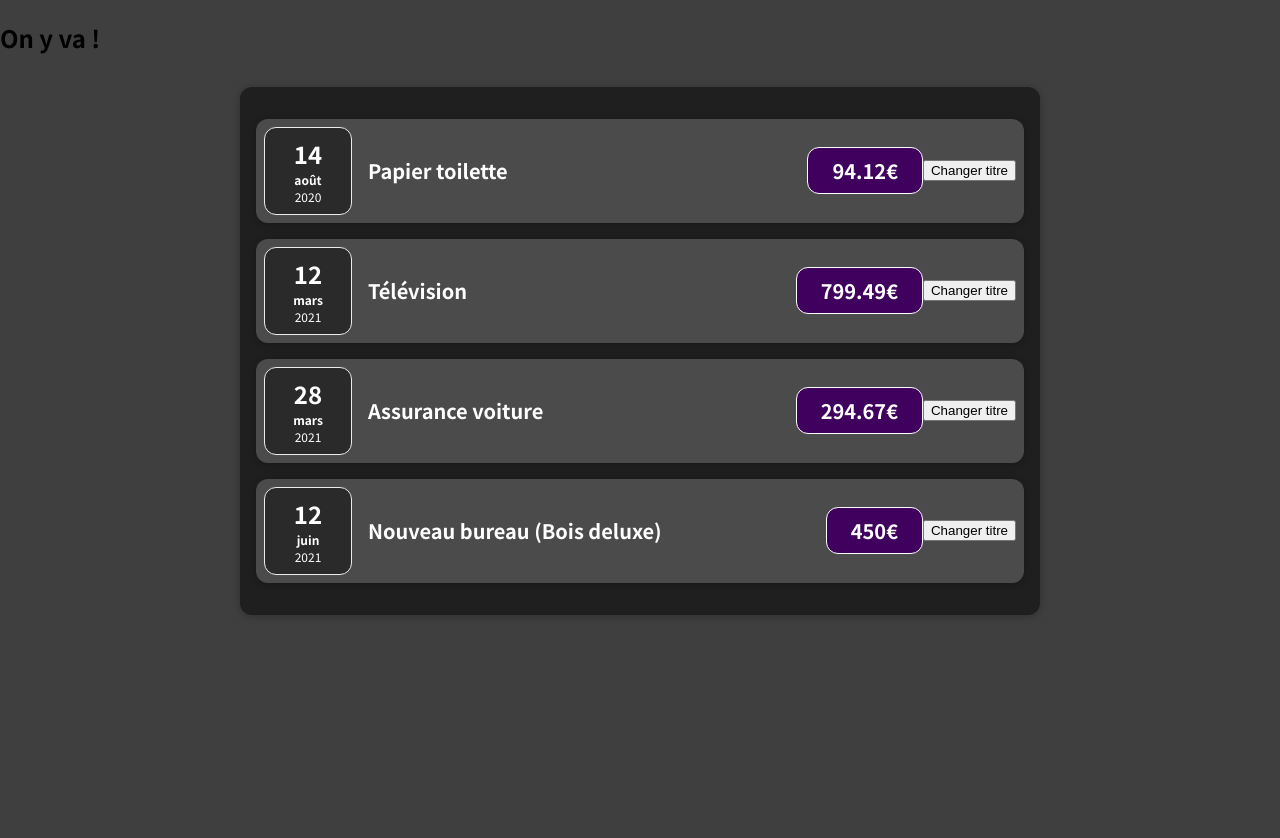
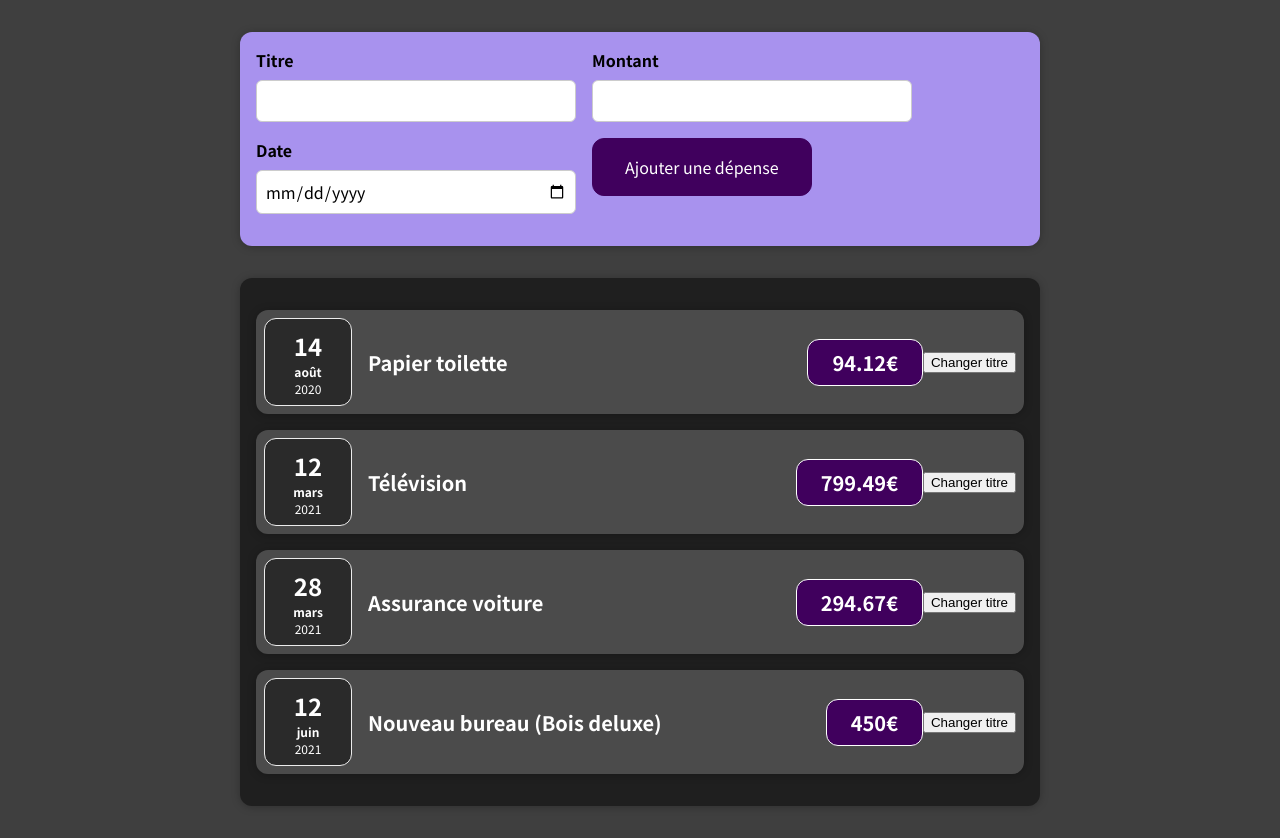
Before and after one commit to Eric-ciccotti/expense-app, a React (Create React App) app: page / in a window 1280 px wide. Before the commit the page ends 800 px from the top, so only its background shows below. Built offline with nearby package versions, Linux system fonts and the light colour scheme.

Commit message:
add - differents use case de useState et creation d'un formulaire

```diff
--- a/src/App.js
+++ b/src/App.js
@@ -1,5 +1,6 @@
 import React from "react";
 import Depenses from "./components/Depenses/Depenses";
+import NouvelleDepense from "./components/NouvelleDepense/NouvelleDepense";
 
 const App = () => {
   const depenses = [
@@ -38,10 +39,10 @@
 
   return (
     <div>
-      <h2>On y va !</h2>
+      <NouvelleDepense />
       <Depenses items={depenses} />
     </div>
   );
-}
+};
 
 export default App;
--- a/src/components/NouvelleDepense/DepenseForm.css
+++ b/src/components/NouvelleDepense/DepenseForm.css
@@ -0,0 +1,26 @@
+.new-expense__controls {
+  display: flex;
+  flex-wrap: wrap;
+  gap: 1rem;
+  margin-bottom: 1rem;
+  text-align: left;
+}
+
+.new-expense__control label {
+  font-weight: bold;
+  margin-bottom: 0.5rem;
+  display: block;
+}
+
+.new-expense__control input {
+  font: inherit;
+  padding: 0.5rem;
+  border-radius: 6px;
+  border: 1px solid #ccc;
+  width: 20rem;
+  max-width: 100%;
+}
+
+.new-expense__actions {
+  text-align: right;
+}
--- a/src/components/NouvelleDepense/DepenseForm.js
+++ b/src/components/NouvelleDepense/DepenseForm.js
@@ -0,0 +1,71 @@
+import React, { useState } from "react";
+import "./DepenseForm.css";
+
+const DepenseForm = () => {
+  const [enteredTitre, setEnteredTitre] = useState("");
+  const [enteredMontant, setEnteredMontant] = useState("");
+  const [enteredDate, setEnteredDate] = useState("");
+  // const [userInput, setUserInput] = useState({
+  //     enteredTitre: '',
+  //     enteredMontant: '',
+  //     enteredDate: ''
+  // })
+
+  const titreChangeHandler = (event) => {
+    setEnteredTitre(event.target.value);
+    // setUserInput({
+    //     ...userInput,
+    //     enteredTitre: event.target.value
+    // })
+    // setUserInput((prevState) => {
+    //     return { ...prevState, enteredTitre: event.target.value}
+    // })
+  };
+
+  const montantChangeHandler = (event) => setEnteredMontant(event.target.value);
+  const dateChangeHandler = (event) => setEnteredDate(event.target.value);
+
+  const submitHandler = (event) => {
+    event.preventDefault();
+    const depenseData = {
+      titre: enteredTitre,
+      montant: enteredMontant,
+      date: new Date(enteredDate),
+    };
+    console.log(depenseData);
+  };
+
+  return (
+    <form onSubmit={submitHandler}>
+      <div className="new-expense__controls">
+        <div className="new-expense__control">
+          <label>Titre</label>
+          <input type="text" onChange={titreChangeHandler} />
+        </div>
+        <div className="new-expense__control">
+          <label>Montant</label>
+          <input
+            type="number"
+            min="0.01"
+            step="0.01"
+            onChange={montantChangeHandler}
+          />
+        </div>
+        <div className="new-expense__control">
+          <label>Date</label>
+          <input
+            type="date"
+            min="2019-01-01"
+            step="2022-12-31"
+            onChange={dateChangeHandler}
+          />
+        </div>
+        <div className="new-expense__actions">
+          <button type="submit">Ajouter une dépense</button>
+        </div>
+      </div>
+    </form>
+  );
+};
+
+export default DepenseForm;
--- a/src/components/NouvelleDepense/NouvelleDepense.css
+++ b/src/components/NouvelleDepense/NouvelleDepense.css
@@ -0,0 +1,38 @@
+.new-expense {
+  background-color: #a892ee;
+  padding: 1rem;
+  margin: 2rem auto;
+  width: 50rem;
+  max-width: 95%;
+  border-radius: 12px;
+  text-align: center;
+  box-shadow: 0 1px 8px rgba(0, 0, 0, 0.25);
+}
+
+.new-expense button {
+  font: inherit;
+  cursor: pointer;
+  padding: 1rem 2rem;
+  border: 1px solid #40005d;
+  background-color: #40005d;
+  color: white;
+  border-radius: 12px;
+  margin-right: 1rem;
+}
+
+.new-expense button:hover,
+.new-expense button:active {
+  background-color: #510674;
+  border-color: #510674;
+}
+
+.new-expense button.alternative {
+  color: #220131;
+  border-color: transparent;
+  background-color: transparent;
+}
+
+.new-expense button.alternative:hover,
+.new-expense button.alternative:active {
+  background-color: #ddb3f8;
+}
--- a/src/components/NouvelleDepense/NouvelleDepense.js
+++ b/src/components/NouvelleDepense/NouvelleDepense.js
@@ -0,0 +1,13 @@
+import React from "react";
+import "./NouvelleDepense.css";
+import DepenseForm from "./DepenseForm";
+
+const NouvelleDepense = () => {
+  return (
+    <div className="new-expense">
+      <DepenseForm />
+    </div>
+  );
+};
+
+export default NouvelleDepense;
```
Also changed, not shown: 1 other file (tests, documents, lock files or other folders).
